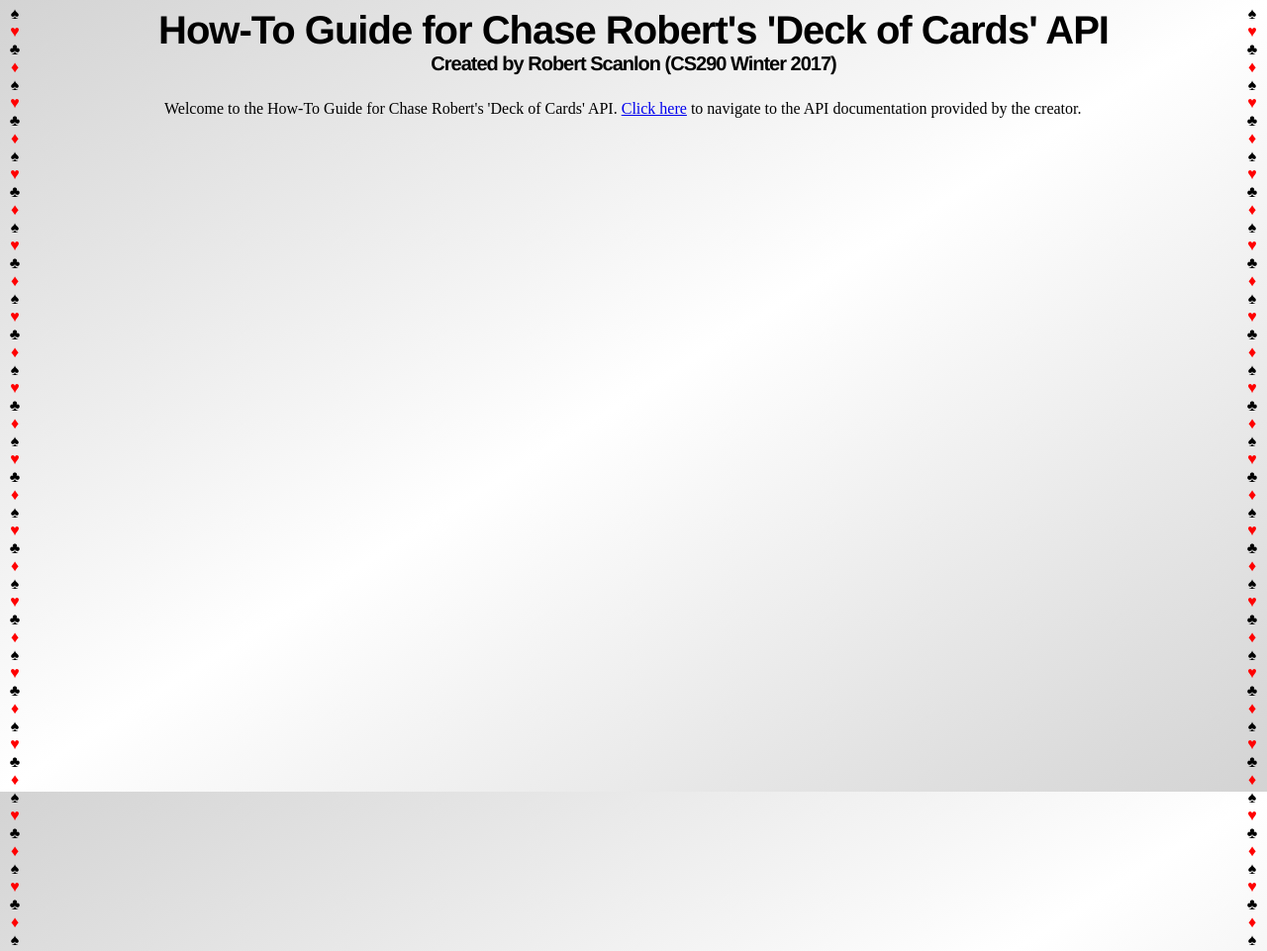
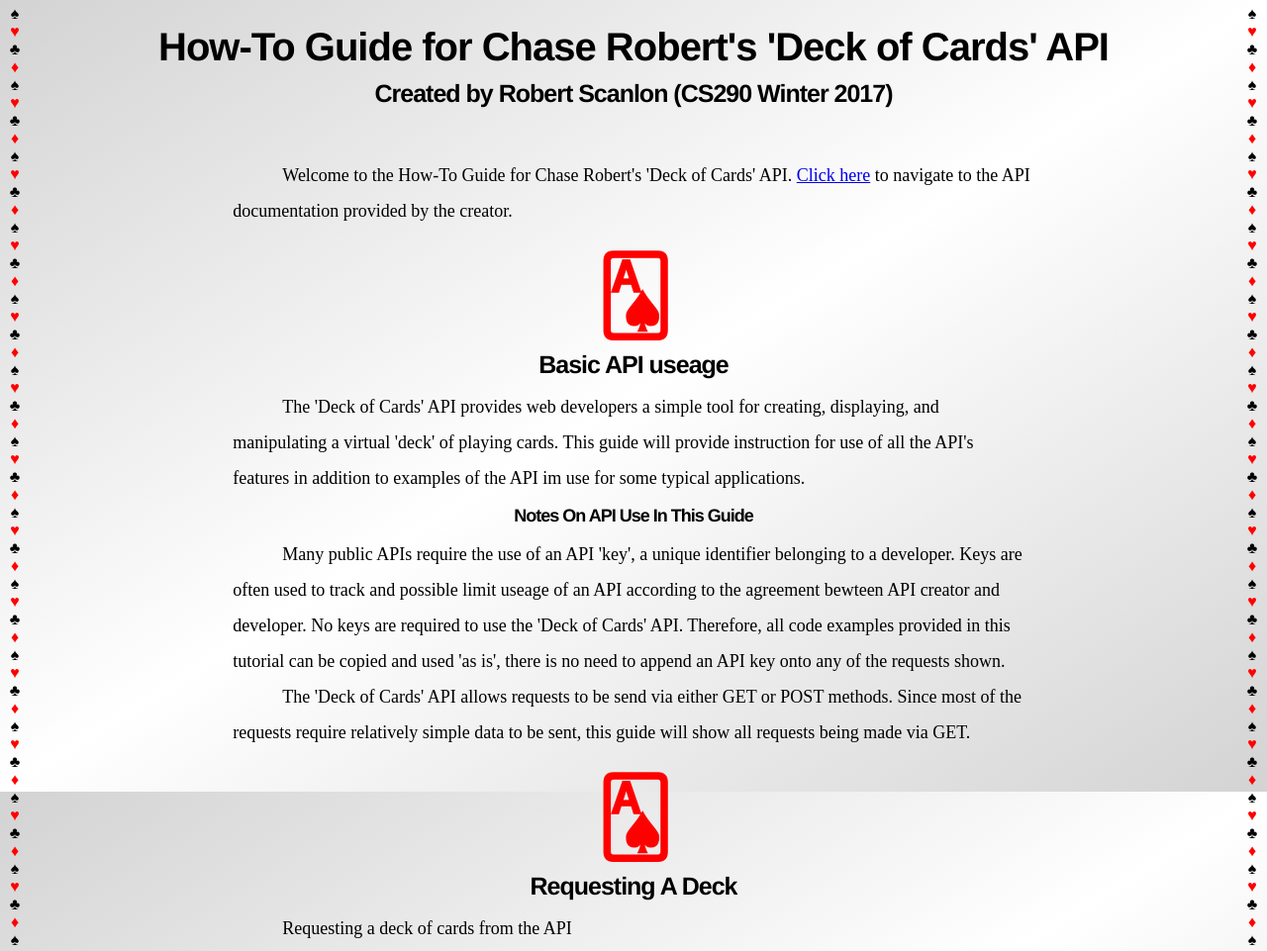
Before and after one commit to RobertScanlon/cs290-how-to, a plain HTML site: page index.html in a window 1280 px wide. Shown: the top 961 px of the page at 99% size. Drawn offline with Linux system fonts and the light colour scheme.

Commit message:
Added cards before paras

```diff
--- a/css/style.css
+++ b/css/style.css
@@ -1,32 +1,37 @@
 html, body {
   min-height: 100%;
 }
-
 body {
   background: linear-gradient(to bottom right, lightgrey, white, lightgrey)
               fixed;
 }
-
-h1, h2 {
+h1, h2, h3 {
   width: 90%;
-  margin: 0 auto;
+  margin: 10px auto;
   text-align: center;
   font-family: Helvetica Neue;
   font-size: 40px;
   font-weight: bold;
   letter-spacing: -1px;
 }
-
 h2 {
-  font-size: 20px;
-  margin-bottom: 25px;
+  font-size: 25px;
 }
-
+h3 {
+  font-size: 18px;
+}
 p {
-  width: 75%;
+  width: 66.6667%;
   margin: auto;
+  line-height: 200%;
+  text-indent: 50px;
+  font-family: "Times New Roman", serif;
+  font-size: 18px;
 }
-
+#hpTitle {
+  margin-top: 25px;
+  margin-bottom: 50px;
+}
 #leftBorder {
   position: absolute;
   width: 20px;
@@ -44,3 +49,12 @@ p {
   top: 0;
   text-align: center;
 }
+
+.bodyDiv {
+  margin: 25px;
+}
+
+.cardSeparator {
+  font-size: 75px;
+  color: red;
+}
--- a/index.html
+++ b/index.html
@@ -15,7 +15,7 @@
   <div id="leftBorder"></div>
   <div id="rightBorder"></div>
 
-  <div id="hpIntro">
+  <div class="bodyDiv">
     <p>
       Welcome to the How-To Guide for Chase Robert's 'Deck of Cards'
       API. <a href="https://deckofcardsapi.com/">Click here</a> to
@@ -23,5 +23,38 @@
     </p>
   </div>
 
+  <div class=bodyDiv>
+    <h1 class="cardSeparator">&#x1f0a1;</h1>
+    <h2>Basic API useage</h2>
+    <p>
+      The 'Deck of Cards' API provides web developers a simple tool for
+      creating, displaying, and manipulating a virtual 'deck' of playing cards.
+      This guide will provide instruction for use of all the API's features in
+      addition to examples of the API im use for some typical applications.
+    </p>
+    <h3>Notes On API Use In This Guide</h3>
+    <p>
+      Many public APIs require the use of an API 'key', a unique identifier
+      belonging to a developer. Keys are often used to track and possible limit
+      useage of an API according to the agreement bewteen API creator and
+      developer. No keys are required to use the 'Deck of Cards' API.
+      Therefore, all code examples provided in this tutorial can be copied and
+      used 'as is', there is no need to append an API key onto any of the
+      requests shown.
+    </p>
+    <p>
+      The 'Deck of Cards' API allows requests to be send via either GET or POST
+      methods. Since most of the requests require relatively simple data to be
+      sent, this guide will show all requests being made via GET.
+    </p>
+  </div>
+
+  <div class="bodyDiv">
+    <h1 class="cardSeparator">&#x1f0a1;</h1>
+    <h2>Requesting A Deck</h2>
+    <p>
+      Requesting a deck of cards from the API
+    </p>
+  </div>
 </body>
 </html>
```
